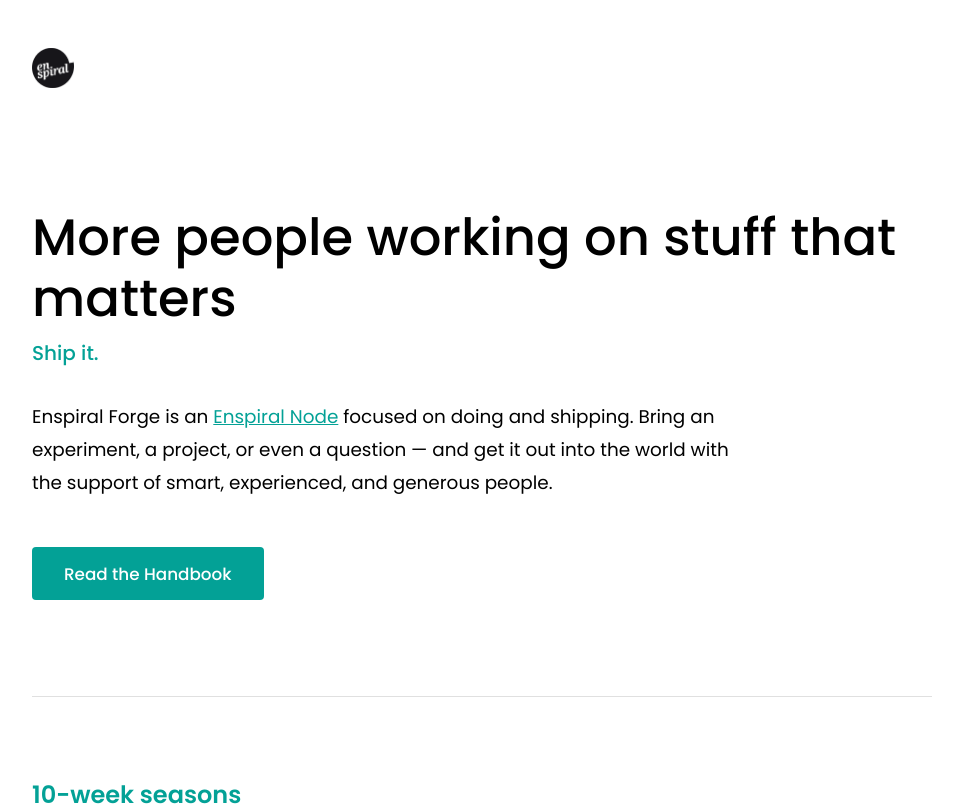
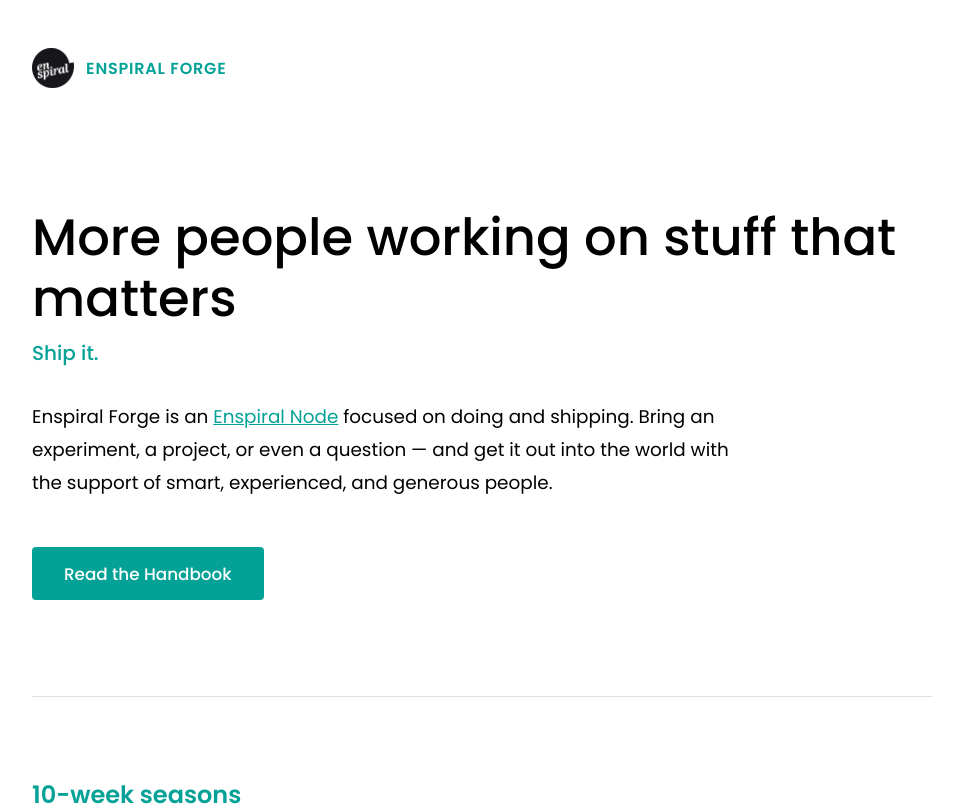
Before and after one commit to enspiral/forge, a Next.js app in the folder website/: page /forge/ in a window 1280 px wide. Shown: the top 806 px of the page, without its empty margins (158-1121 px from the left). Built offline with nearby package versions, Linux system fonts and the light colour scheme.

Commit message:
add enspiral forge text next to logo

```diff
--- a/website/app/page.jsx
+++ b/website/app/page.jsx
@@ -125,12 +125,13 @@ export default function Home() {
   return (
     <div style={styles.page}>
       <header style={styles.header}>
-        <a href="https://enspiral.com" style={{ display: 'inline-block' }}>
+        <a href="https://enspiral.com" style={{ display: 'inline-flex', alignItems: 'center', gap: '0.75rem', textDecoration: 'none' }}>
           <img
             src="/forge/enspiral-logo.webp"
             alt="Enspiral"
             style={{ height: '40px', display: 'block' }}
           />
+          <span style={styles.logo}>Enspiral Forge</span>
         </a>
       </header>
 
```
